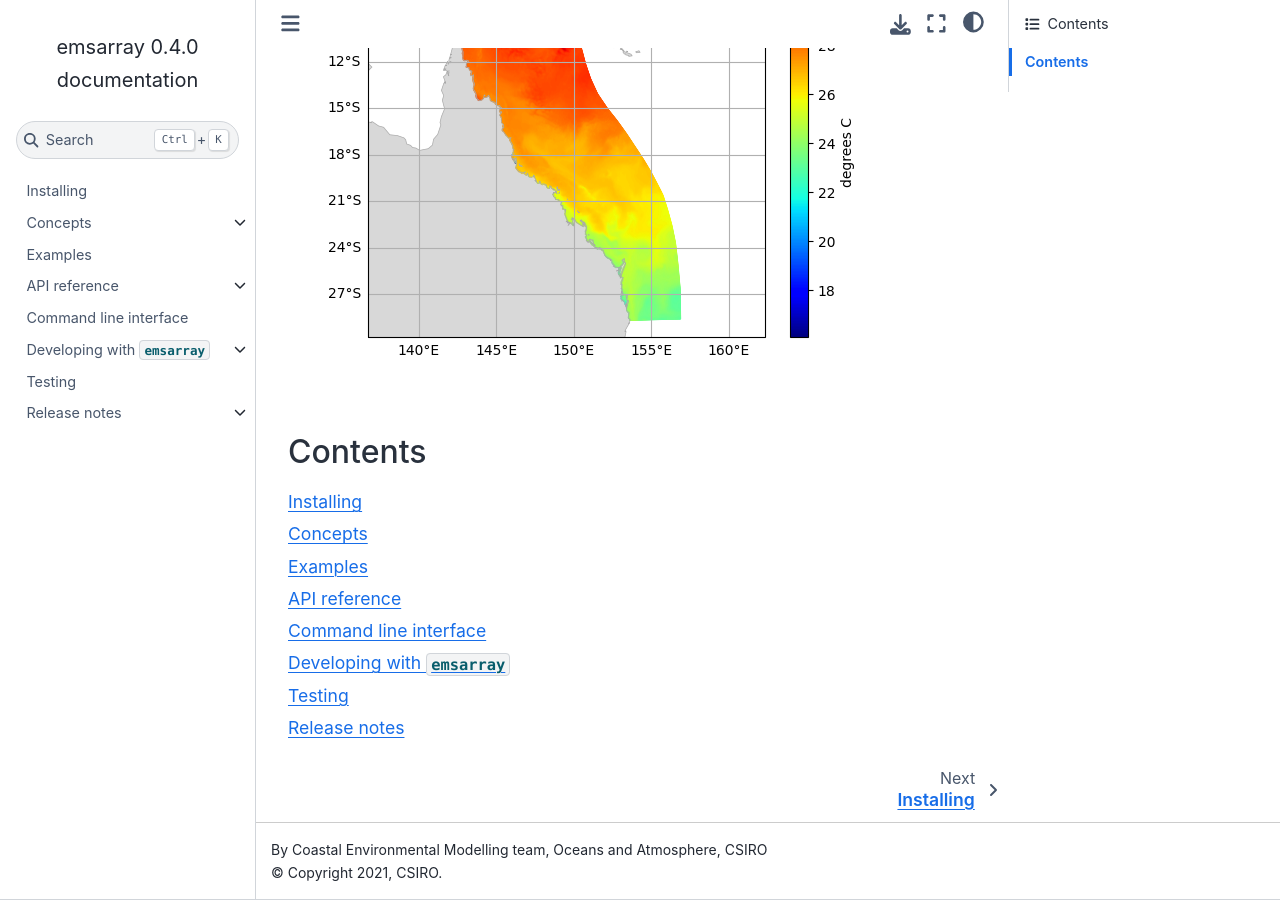
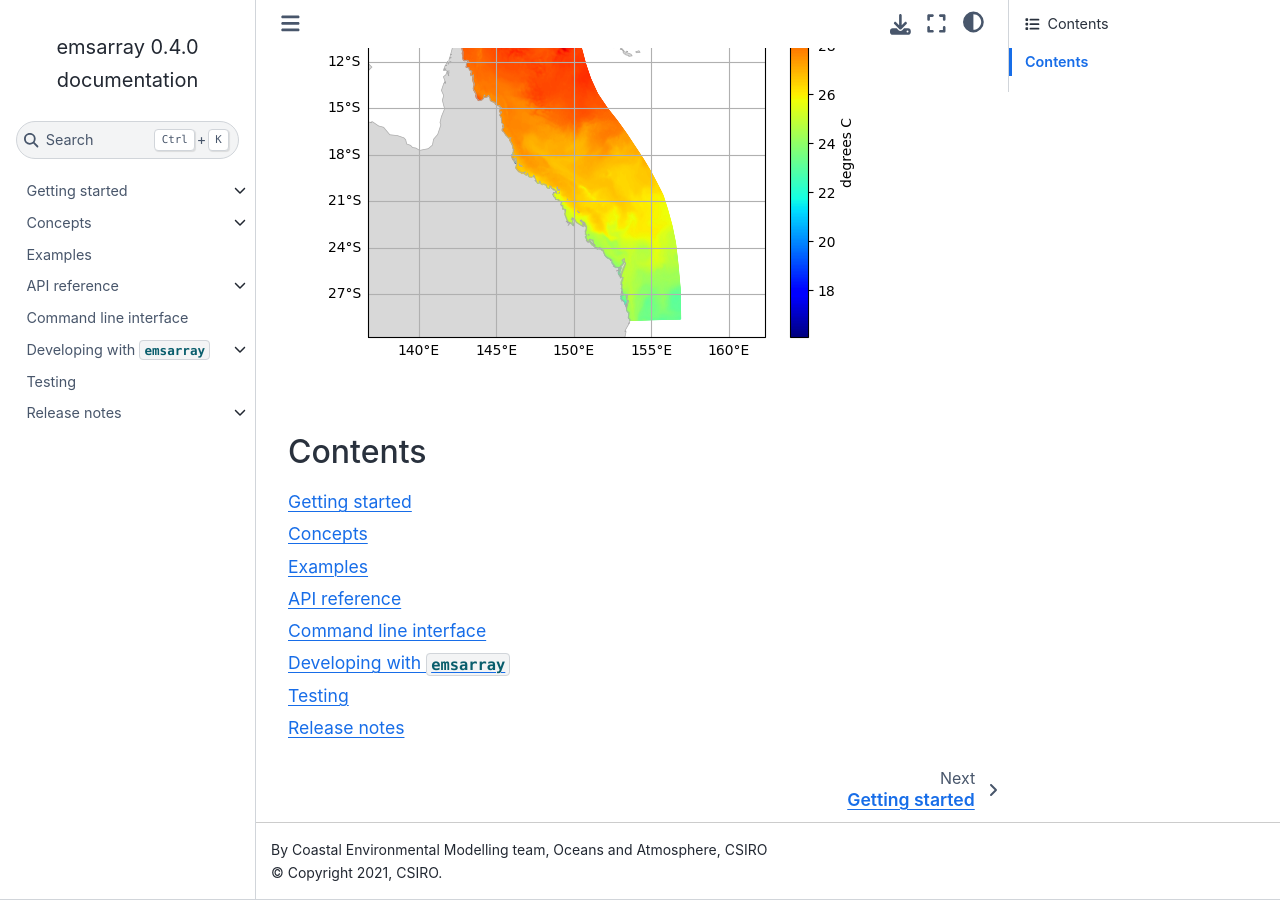
Before and after one commit to csiro-coasts/emsarray, a Sphinx documentation site: the page built from docs/index.rst, in a window 1280 px wide and 900 px high, scrolled down 805 px. Built offline with Sphinx 7.4.7 and the Sphinx Book theme 1.1.4, drawn with Linux system fonts in a browser that asks for light colours.

Commit message:
Make new "Getting started" docs section

```diff
--- /dev/null
+++ b/docs/getting-started/index.rst
@@ -0,0 +1,11 @@
+===============
+Getting started
+===============
+
+The getting started guide covers installing emsarray
+and using emsarray to work with datasets.
+
+.. toctree::
+    :maxdepth: 1
+
+    installing.rst
--- a/docs/index.rst
+++ b/docs/index.rst
@@ -42,7 +42,7 @@ Contents
 .. toctree::
     :maxdepth: 1
 
-    installing.rst
+    getting-started/index.rst
     concepts/index.rst
     examples.rst
     api/index.rst
```
Also changed, not shown: docs/getting-started/installing.rst (renamed from docs/installing.rst).
